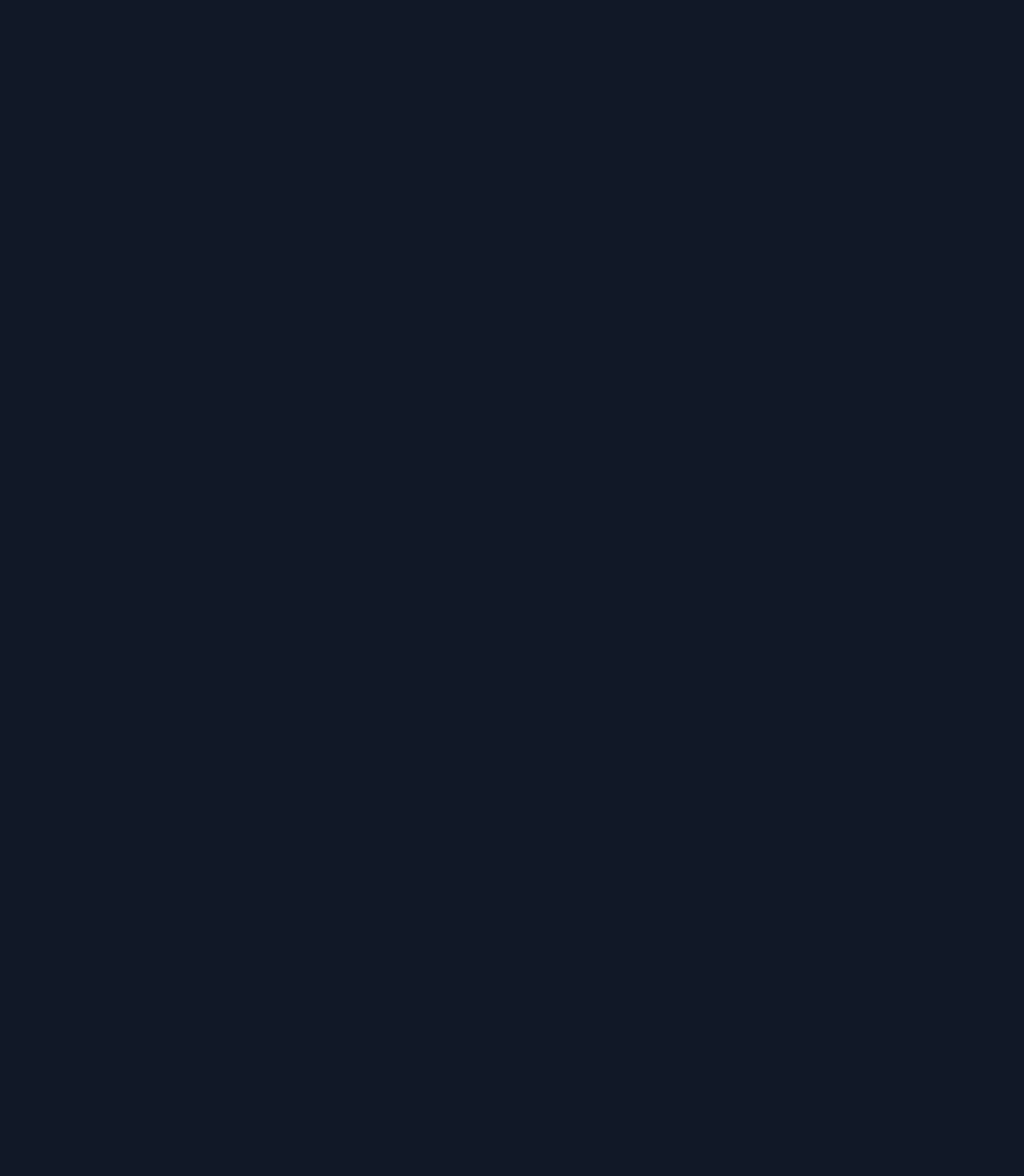
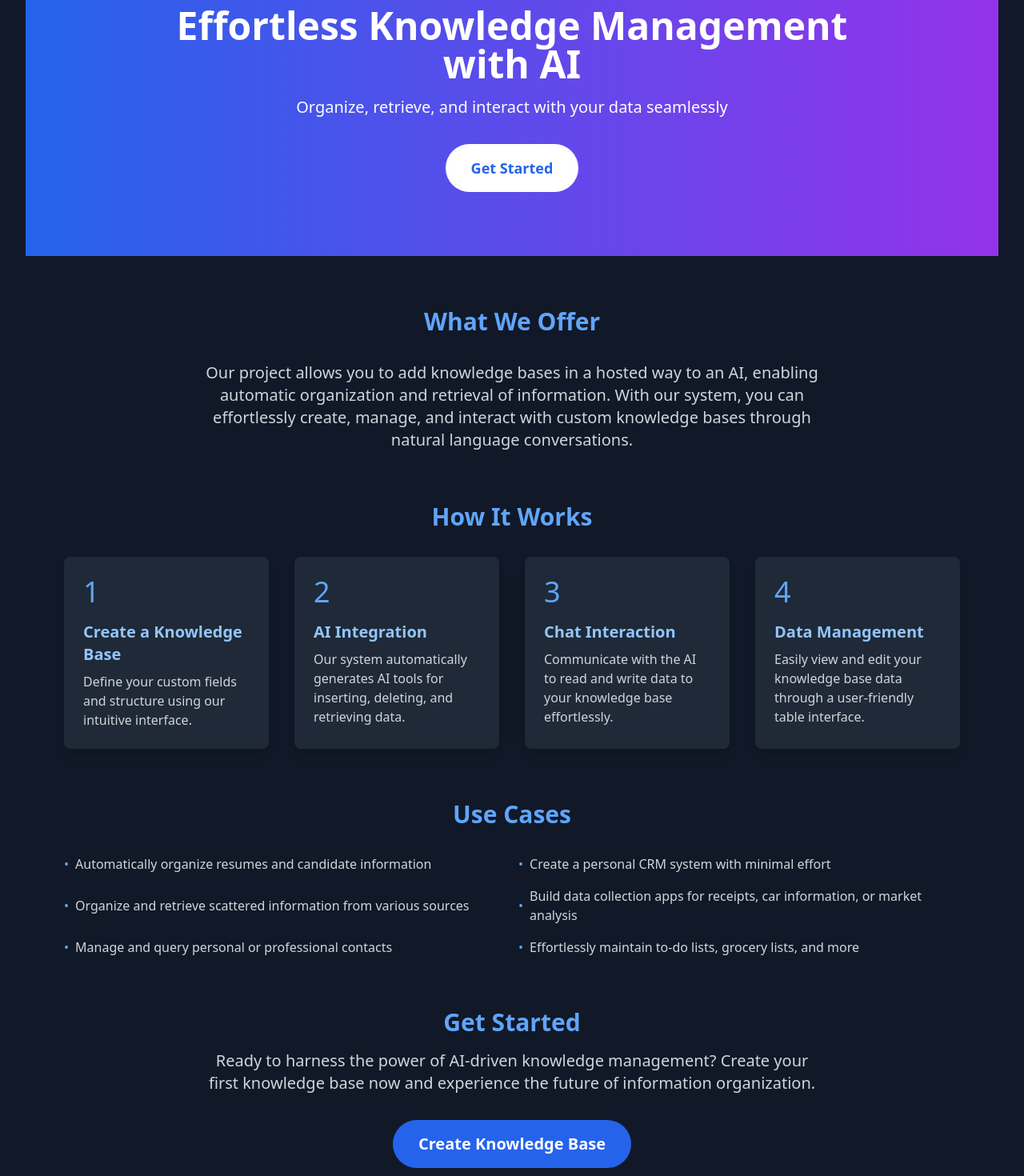
Before and after one commit to polly3223/test-kb, a SvelteKit app: page / in a window 1280 px wide. Before the commit this address had no page. Shown: the part 160-1630 px from the top of the page at 80% size. Before the commit the page ends 800 px from the top, so only its background shows below. Built offline with nearby package versions, Linux system fonts and the light colour scheme.

Commit message:
decent home page

```diff
--- a/src/routes/+layout.svelte
+++ b/src/routes/+layout.svelte
@@ -3,6 +3,7 @@
 	import { page } from '$app/stores';
 
 	const navItems = [
+		{ href: '/', label: 'Home' },
 		{ href: '/createKb', label: 'Create KB' },
 		{ href: '/listKb', label: 'List KB' },
 		{ href: '/chat', label: 'Chat' }
--- /dev/null
+++ b/src/routes/+page.svelte
@@ -0,0 +1,110 @@
+<script lang="ts">
+	// Remove the import and navigateToCreateKB function
+</script>
+
+<svelte:head>
+	<title>AI-Powered Knowledge Base Management</title>
+</svelte:head>
+
+<!-- Hero Section -->
+<div class="bg-gradient-to-r from-blue-600 to-purple-600 text-white py-20">
+	<div class="max-w-4xl mx-auto px-4 text-center">
+		<h1 class="text-5xl font-bold mb-4">Effortless Knowledge Management with AI</h1>
+		<p class="text-xl mb-8">Organize, retrieve, and interact with your data seamlessly</p>
+		<a
+			href="/createKb"
+			class="inline-block px-8 py-4 bg-white text-blue-600 rounded-full hover:bg-blue-100 focus:outline-none focus:ring-2 focus:ring-white focus:ring-opacity-50 transition-colors duration-200 text-lg font-semibold"
+		>
+			Get Started
+		</a>
+	</div>
+</div>
+
+<div class="max-w-6xl mx-auto px-4 py-16">
+	<div class="space-y-16">
+		<section>
+			<h2 class="text-3xl font-semibold mb-8 text-blue-400 text-center">What We Offer</h2>
+			<p class="text-xl text-gray-300 text-center max-w-3xl mx-auto">
+				Our project allows you to add knowledge bases in a hosted way to an AI, enabling automatic
+				organization and retrieval of information. With our system, you can effortlessly create,
+				manage, and interact with custom knowledge bases through natural language conversations.
+			</p>
+		</section>
+
+		<section>
+			<h2 class="text-3xl font-semibold mb-8 text-blue-400 text-center">How It Works</h2>
+			<div class="grid grid-cols-1 md:grid-cols-2 lg:grid-cols-4 gap-8">
+				<div class="bg-gray-800 rounded-lg p-6 shadow-lg">
+					<div class="text-4xl text-blue-400 mb-4">1</div>
+					<h3 class="text-xl font-semibold mb-2 text-blue-300">Create a Knowledge Base</h3>
+					<p class="text-gray-300">
+						Define your custom fields and structure using our intuitive interface.
+					</p>
+				</div>
+				<div class="bg-gray-800 rounded-lg p-6 shadow-lg">
+					<div class="text-4xl text-blue-400 mb-4">2</div>
+					<h3 class="text-xl font-semibold mb-2 text-blue-300">AI Integration</h3>
+					<p class="text-gray-300">
+						Our system automatically generates AI tools for inserting, deleting, and retrieving
+						data.
+					</p>
+				</div>
+				<div class="bg-gray-800 rounded-lg p-6 shadow-lg">
+					<div class="text-4xl text-blue-400 mb-4">3</div>
+					<h3 class="text-xl font-semibold mb-2 text-blue-300">Chat Interaction</h3>
+					<p class="text-gray-300">
+						Communicate with the AI to read and write data to your knowledge base effortlessly.
+					</p>
+				</div>
+				<div class="bg-gray-800 rounded-lg p-6 shadow-lg">
+					<div class="text-4xl text-blue-400 mb-4">4</div>
+					<h3 class="text-xl font-semibold mb-2 text-blue-300">Data Management</h3>
+					<p class="text-gray-300">
+						Easily view and edit your knowledge base data through a user-friendly table interface.
+					</p>
+				</div>
+			</div>
+		</section>
+
+		<section>
+			<h2 class="text-3xl font-semibold mb-8 text-blue-400 text-center">Use Cases</h2>
+			<ul class="grid grid-cols-1 md:grid-cols-2 gap-4 text-gray-300">
+				<li class="flex items-center">
+					<span class="text-blue-400 mr-2">•</span> Automatically organize resumes and candidate information
+				</li>
+				<li class="flex items-center">
+					<span class="text-blue-400 mr-2">•</span> Create a personal CRM system with minimal effort
+				</li>
+				<li class="flex items-center">
+					<span class="text-blue-400 mr-2">•</span> Organize and retrieve scattered information from
+					various sources
+				</li>
+				<li class="flex items-center">
+					<span class="text-blue-400 mr-2">•</span> Build data collection apps for receipts, car information,
+					or market analysis
+				</li>
+				<li class="flex items-center">
+					<span class="text-blue-400 mr-2">•</span> Manage and query personal or professional contacts
+				</li>
+				<li class="flex items-center">
+					<span class="text-blue-400 mr-2">•</span> Effortlessly maintain to-do lists, grocery lists,
+					and more
+				</li>
+			</ul>
+		</section>
+
+		<section class="text-center">
+			<h2 class="text-3xl font-semibold mb-4 text-blue-400">Get Started</h2>
+			<p class="text-xl text-gray-300 mb-8 max-w-3xl mx-auto">
+				Ready to harness the power of AI-driven knowledge management? Create your first knowledge
+				base now and experience the future of information organization.
+			</p>
+			<a
+				href="/createKb"
+				class="inline-block px-8 py-4 bg-blue-600 text-white rounded-full hover:bg-blue-700 focus:outline-none focus:ring-2 focus:ring-blue-500 focus:ring-opacity-50 transition-colors duration-200 text-xl font-semibold"
+			>
+				Create Knowledge Base
+			</a>
+		</section>
+	</div>
+</div>
```
